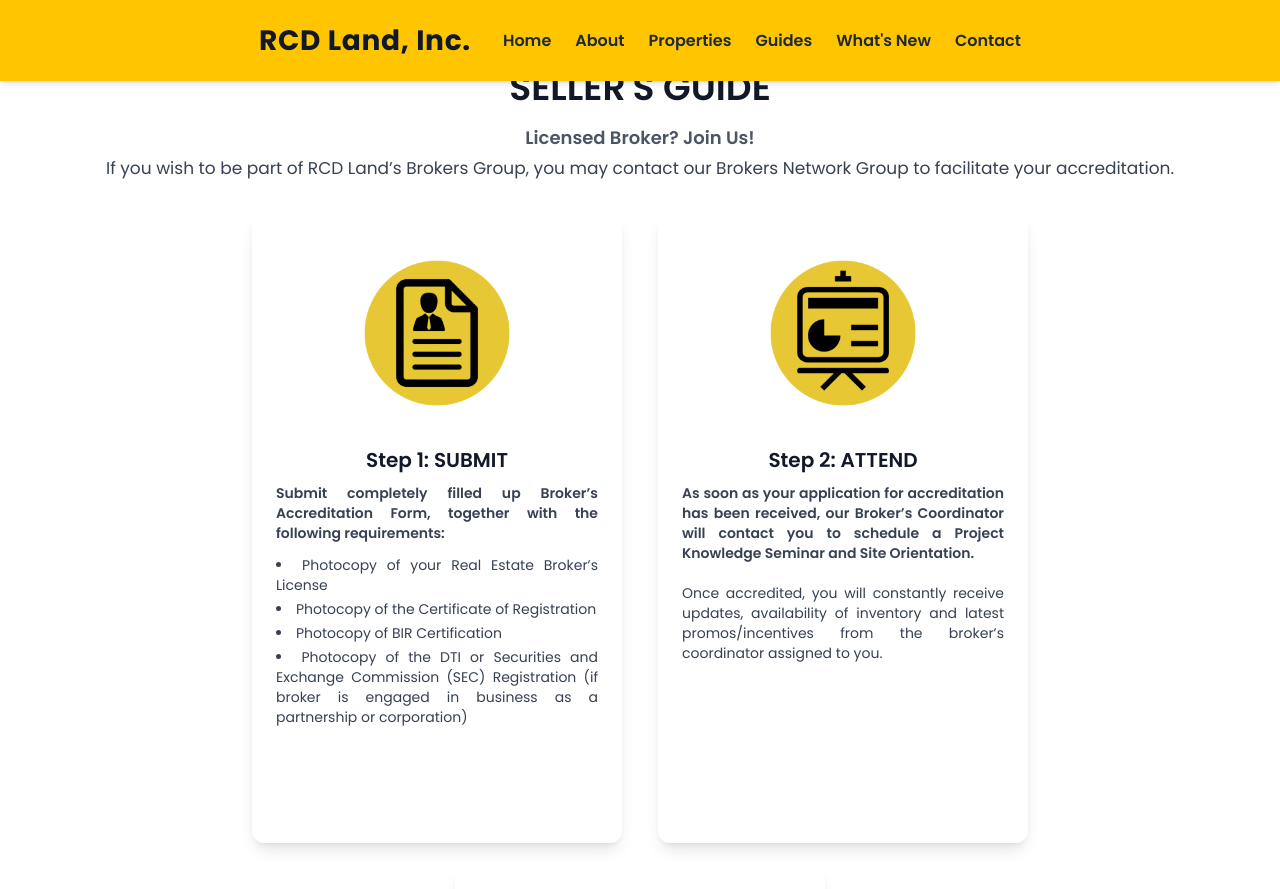
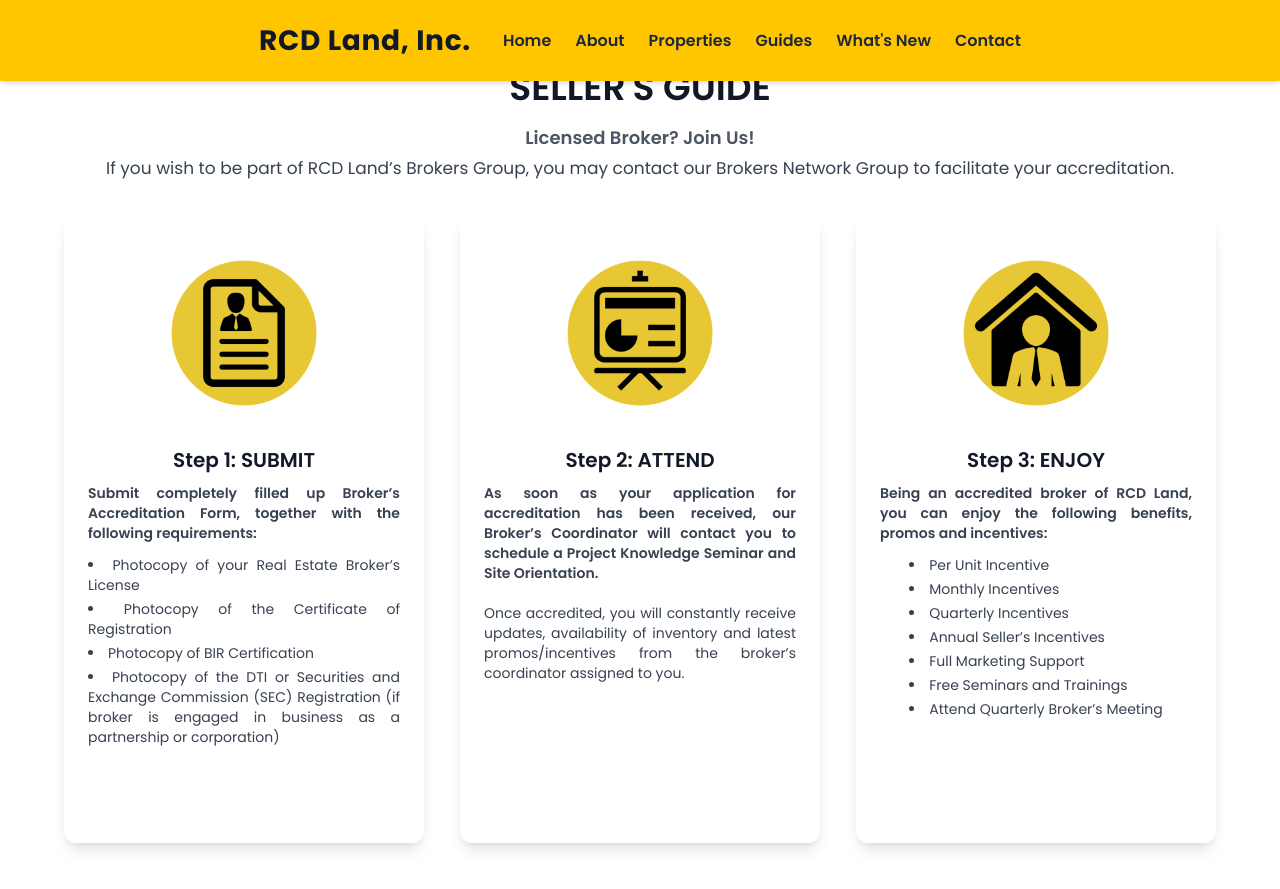
Before and after one commit to renrengabas/rcdland.com, a Jekyll site: the page built from guides/index.html, in a window 1280 px wide and 900 px high, scrolled down 2550 px. Shown: the top 889 px of the window. Built offline with Jekyll 4.4.1, drawn with Linux system fonts in a browser that asks for light colours; nearby versions of some CDN libraries.

Commit message:
Responive in Devices

```diff
--- a/guides/index.html
+++ b/guides/index.html
@@ -180,8 +180,8 @@
 </div>
 
 <!-- Buyer's Application Modal -->
-<div id="buyerModal" class="hidden fixed inset-0 bg-black bg-opacity-40 z-50 flex items-center justify-center px-2">
-  <div class="bg-white rounded-lg shadow p-4 sm:p-8 w-full max-w-lg relative">
+<div id="buyerModal" class="hidden fixed inset-0 bg-black bg-opacity-40 z-50 flex items-center justify-center">
+  <div class="bg-white rounded-lg shadow p-8 max-w-lg w-full relative">
     <!-- X Button -->
     <button
       class="absolute top-2 right-2 text-gray-500 hover:text-gray-800 text-2xl font-bold"
@@ -191,7 +191,7 @@
     >
       &times;
     </button>
-    <h2 class="text-xl sm:text-2xl font-bold mb-4">Buyer's Application</h2>
+    <h2 class="text-2xl font-bold mb-4">Buyer's Application</h2>
     <!-- Example Form -->
     <form>
       <div class="mb-4">
@@ -236,7 +236,7 @@
           rows="3"
           placeholder="Type your message here"></textarea>
       </div>
-      <button type="submit" class="bg-yellow-500 text-white px-4 py-2 rounded hover:bg-yellow-600 w-full">Submit</button>
+      <button type="submit" class="bg-yellow-500 text-white px-4 py-2 rounded hover:bg-yellow-600">Submit</button>
     </form>
   </div>
 </div>
@@ -252,10 +252,10 @@
   </div>
 </div>
 
-<div class="flex flex-col md:flex-row flex-wrap justify-center items-stretch gap-y-6 md:gap-x-9 max-w-6xl mx-auto mb-12">
+<div class="flex flex-col md:flex-row justify-center items-stretch gap-y-6 md:gap-x-9 max-w-6xl mx-auto mb-12">
   <!-- Step 1 -->
-  <div class="bg-white rounded-xl shadow-lg p-6 flex flex-col items-center w-full md:w-[370px] h-auto min-h-[630px]">
-    <img class="w-40 sm:w-48 h-auto mb-4"
+  <div class="bg-white rounded-xl shadow-lg p-6 flex flex-col items-center md:w-[370px] h-[630px]">
+    <img class="w-48 h-auto mb-4"
          src="/assets/img/guides/seller-1.png"
          alt="Broker Accreditation Form">
     <p class="text-[20px] font-semibold mb-2 text-gray-900 text-center">
@@ -278,8 +278,8 @@
   </div>
 
   <!-- Step 2 -->
-  <div class="bg-white rounded-xl shadow-lg p-6 flex flex-col items-center w-full md:w-[370px] h-auto min-h-[630px]">
-    <img class="w-40 sm:w-48 h-auto mb-4"
+  <div class="bg-white rounded-xl shadow-lg p-6 flex flex-col items-center md:w-[370px] h-[630px]">
+    <img class="w-48 h-auto mb-4"
          src="/assets/img/guides/seller-2.png"
          alt="Knowledge Seminar">
     <p class="text-[20px] font-semibold mb-2 text-gray-900 text-center">
@@ -296,8 +296,8 @@
   </div>
 
   <!-- Step 3 -->
-  <div class="bg-white rounded-xl shadow-lg p-6 flex flex-col items-center w-full md:w-[370px] h-auto min-h-[630px]">
-    <img class="w-40 sm:w-48 h-auto mb-4"
+  <div class="bg-white rounded-xl shadow-lg p-6 flex flex-col items-center md:w-[370px] h-[630px]">
+    <img class="w-48 h-auto mb-4"
          src="/assets/img/guides/seller-3.png"
          alt="Enjoy Broker Benefits">
     <p class="text-[20px] font-semibold mb-2 text-gray-900 text-center">
@@ -324,7 +324,7 @@
   <div class="text-center">
     <button
       type="button"
-      class="application-form inline-flex items-center gap-2 bg-yellow-500 hover:bg-yellow-600 text-white text-[17px] font-semibold py-4 px-8 sm:px-12 rounded-lg shadow transition-all duration-200 w-full sm:w-auto"
+      class="application-form inline-flex items-center gap-2 bg-yellow-500 hover:bg-yellow-600 text-white text-[17px] font-semibold py-4 px-12 rounded-lg shadow transition-all duration-200"
       onclick="document.getElementById('sellerModal').classList.remove('hidden')"
     >
       <i class="fa fa-file-text" aria-hidden="true"></i>
@@ -334,8 +334,8 @@
 </div>
 
 <!-- Seller's Application Modal -->
-<div id="sellerModal" class="hidden fixed inset-0 bg-black bg-opacity-40 z-50 flex items-center justify-center px-2">
-  <div class="bg-white rounded-lg shadow p-4 sm:p-8 w-full max-w-lg relative">
+<div id="sellerModal" class="hidden fixed inset-0 bg-black bg-opacity-40 z-50 flex items-center justify-center">
+  <div class="bg-white rounded-lg shadow p-8 max-w-lg w-full relative">
     <!-- X Button -->
     <button
       class="absolute top-2 right-2 text-gray-500 hover:text-gray-800 text-2xl font-bold"
@@ -345,9 +345,10 @@
     >
       &times;
     </button>
-    <h2 class="text-xl sm:text-2xl font-bold mb-4">Seller's Application</h2>
+    <h2 class="text-2xl font-bold mb-4">Seller's Application</h2>
     <!-- Example Form -->
     <form>
+       <form>
       <div class="mb-4">
         <label class="block text-sm font-medium mb-1">First Name:</label>
         <input type="text"
@@ -390,7 +391,7 @@
           rows="3"
           placeholder="Type your message here"></textarea>
       </div>
-      <button type="submit" class="bg-yellow-500 text-white px-4 py-2 rounded hover:bg-yellow-600 w-full">Submit</button>
+      <button type="submit" class="bg-yellow-500 text-white px-4 py-2 rounded hover:bg-yellow-600">Submit</button>
     </form>
   </div>
 </div>
```
Also changed, not shown: other parts of guides/index.html (+4 -4 lines).
